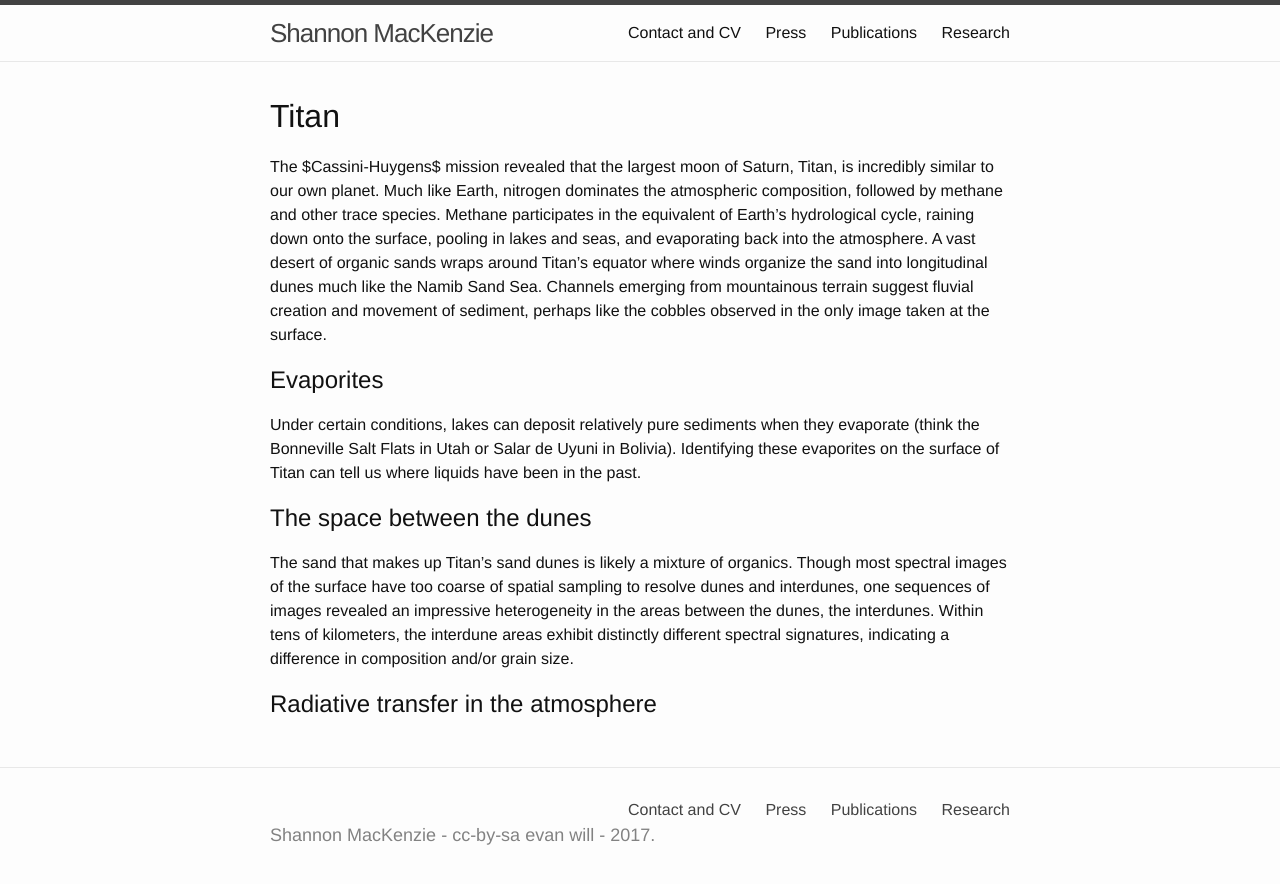
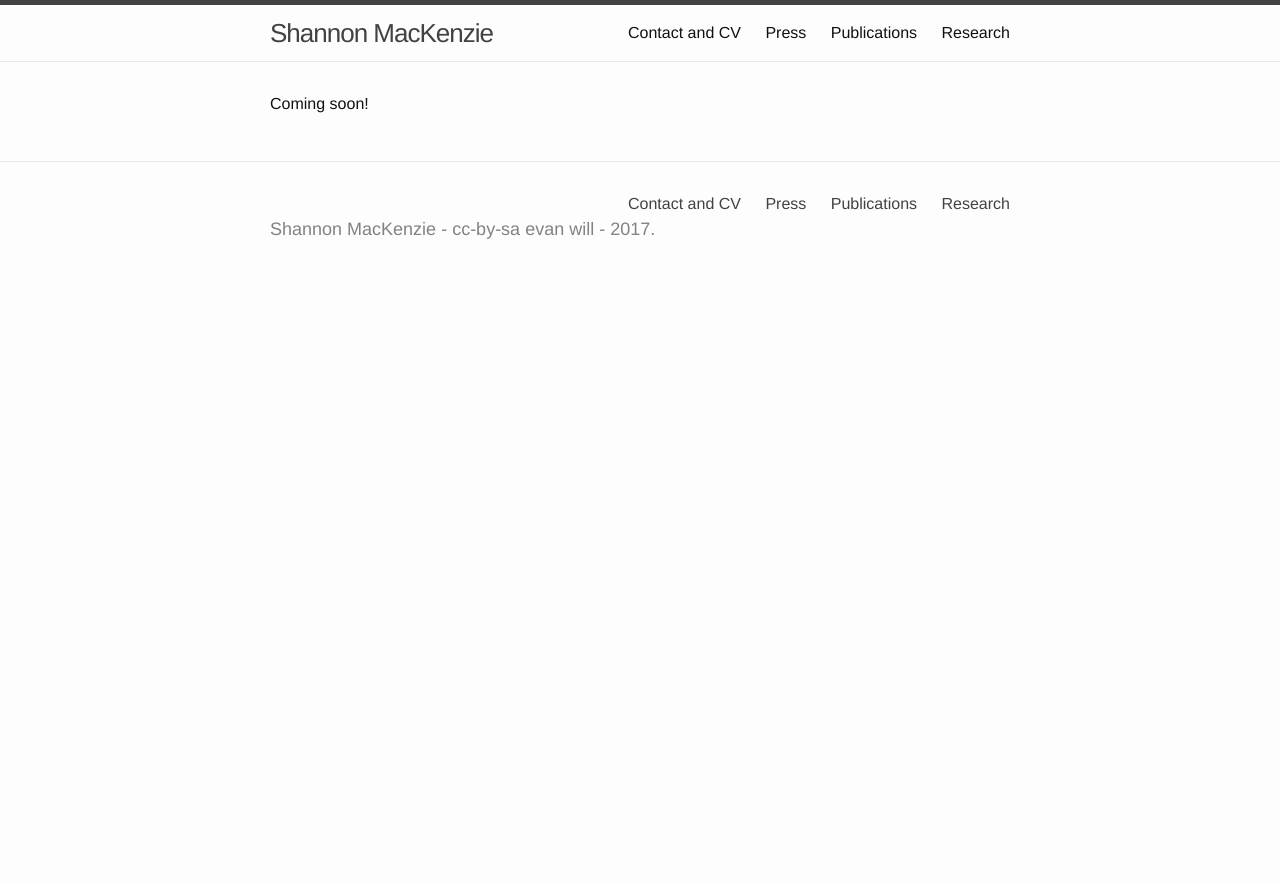
Before and after one commit to shannonmackenzie/shannonmackenzie.github.io, a Jekyll site: the page built from drafts/research.md, in a window 1280 px wide. Shown: the top 884 px of the page. Built offline with Jekyll 4.4.1, drawn with Linux system fonts in a browser that asks for light colours.

Commit message:
Update research.md

```diff
--- a/drafts/research.md
+++ b/drafts/research.md
@@ -2,16 +2,17 @@
 layout: default
 title: Research
 ---
+Coming soon!
 
-# Titan
+[//]: # # Titan
 
-The $Cassini-Huygens$ mission revealed that the largest moon of Saturn, Titan, is incredibly similar to our own planet. Much like Earth, nitrogen dominates the atmospheric composition, followed by methane and other trace species. Methane participates in the equivalent of Earth's hydrological cycle, raining down onto the surface, pooling in lakes and seas, and evaporating back into the atmosphere. A vast desert of organic sands wraps around Titan's equator where winds organize the sand into longitudinal dunes much like the Namib Sand Sea. Channels emerging from mountainous terrain suggest fluvial creation and movement of sediment, perhaps like the cobbles observed in the only image taken at the surface.
+[//]: # The $Cassini-Huygens$ mission revealed that the largest moon of Saturn, Titan, is incredibly similar to our own planet. Much like [//]: # Earth, nitrogen dominates the atmospheric composition, followed by methane and other trace species. Methane participates in the [//]: # equivalent of Earth's hydrological cycle, raining down onto the surface, pooling in lakes and seas, and evaporating back into the [//]: # atmosphere. A vast desert of organic sands wraps around Titan's equator where winds organize the sand into longitudinal dunes much [//]: # like the Namib Sand Sea. Channels emerging from mountainous terrain suggest fluvial creation and movement of sediment, perhaps [//]: # like the cobbles observed in the only image taken at the surface.
 
-## Evaporites
-Under certain conditions, lakes can deposit relatively pure sediments when they evaporate (think the Bonneville Salt Flats in Utah or Salar de Uyuni in Bolivia). Identifying these evaporites on the surface of Titan can tell us where liquids have been in the past.
+[//]: # ## Evaporites
+[//]: # Under certain conditions, lakes can deposit relatively pure sediments when they evaporate (think the Bonneville Salt Flats in Utah [//]: # or Salar de Uyuni in Bolivia). Identifying these evaporites on the surface of Titan can tell us where liquids have been in the past.
 
-## The space between the dunes
-The sand that makes up Titan's sand dunes is likely a mixture of organics. Though most spectral images of the surface have too coarse of spatial sampling to resolve dunes and interdunes, one sequences of images revealed an impressive heterogeneity in the areas between the dunes, the interdunes. Within tens of kilometers, the interdune areas exhibit distinctly different spectral signatures, indicating a difference in composition and/or grain size.
+[//]: # ## The space between the dunes
+[//]: # The sand that makes up Titan's sand dunes is likely a mixture of organics. Though most spectral images of the surface have too [//]: # coarse of spatial sampling to resolve dunes and interdunes, one sequences of images revealed an impressive heterogeneity in the [//]: # areas between the dunes, the interdunes. Within tens of kilometers, the interdune areas exhibit distinctly different spectral [//]: # signatures, indicating a difference in composition and/or grain size.
 
 
-## Radiative transfer in the atmosphere
+[//]: # ## Radiative transfer in the atmosphere
```
